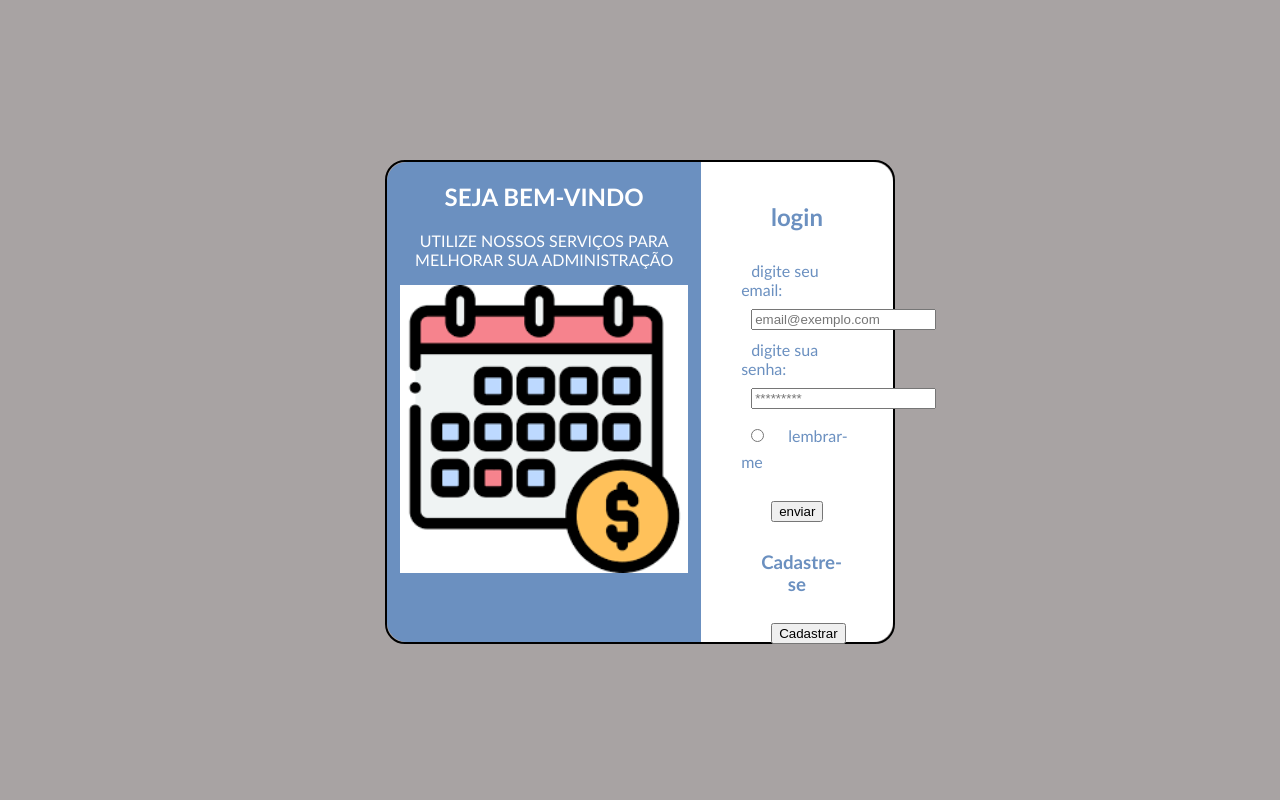
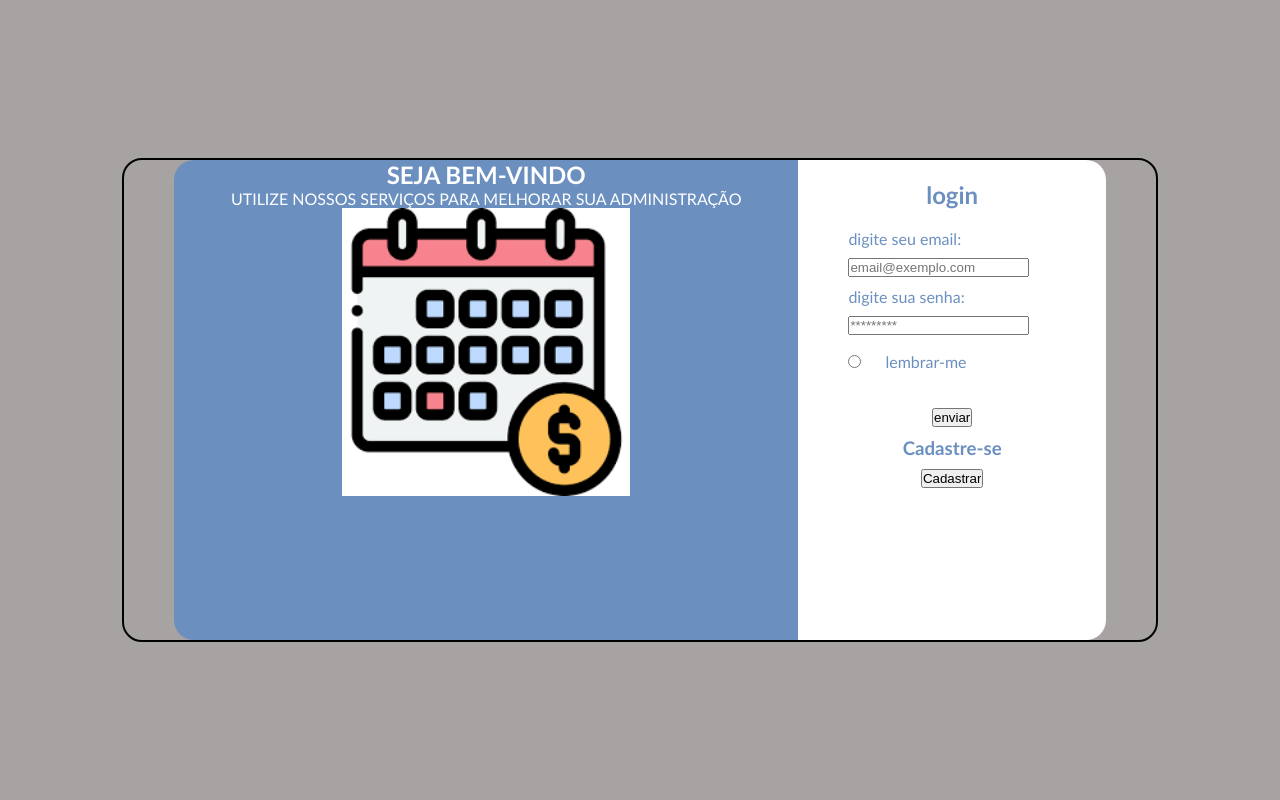
Before and after one commit to GSFZamai/Seminario03, a PHP site: page / in a window 1280 px wide. Run offline with PHP 8.4, Linux system fonts and the light colour scheme.

Commit message:
iniciado ajustes de estilo por Gabriel

```diff
--- a/css/estilo.css
+++ b/css/estilo.css
@@ -1,66 +1,80 @@
+/*
+    Costuma-se utilizar essa formatação para padronizar que todos os elementos da páginas terão o valor de margem e padding inicial de 0
+*/
+* {
+    margin: 0px;
+    padding: 0px;
+}
 
-body{
-    font-family:'Trebuchet MS', Arial, Helvetica, sans-serif;
-    background:rgba(168, 163, 163, 0.993);
-    margin-top:10em;
+/*
+    Optei por utilizar os recursos so flex, por ser mais intuitivo.
+    Como estou centralizando com justify-contente e align-items, removi as margens por não serem mais necessárias
+*/
+body {
+    height: 100vh;
+    font-family: 'Trebuchet MS', Arial, Helvetica, sans-serif;
+    background: rgba(168, 163, 163, 0.993);
+    display: flex;
+    justify-content: center;
+    align-items: center;
 }
 
 
-#principal{
-    width:40%;
-    height:30em;
-    margin: auto ;
-    border:2px solid black;
+/*
+    Removi margin aqui também por conta do flex para centralizar.
+
+*/
+#principal {
+    height: 30em;
+    padding: 0px 50px;
+    display: flex;
+    margin: auto;
+    border: 2px solid black;
     border-radius: 20px;
-    display:flex;
     min-width: 30%;
+}
 
+.recepcao {
+    width: 70%;
+    float: right;
+    margin: auto;
+    background-color: rgb(107, 144, 192);
+    margin: 0;
+    padding: 0;
+    text-align: center;
+    border-radius: 20px 0px 0px 20px;
+    color: white;
+}
 
+img {
+    width: 18em;
+    image-orientation: from-image;
+}
 
-}
-.login{
+.login {
     width: 30%;
-
     margin: 0;
     padding: 20px;
     text-align: center;
     background-color: white;
     border-radius: 0px 20px 20px 0px;
-    color:rgb(107, 144, 192);
+    color: rgb(107, 144, 192);
+}
 
-}
-.formulario{
-    text-align:left;
+.formulario {
+    text-align: left;
     padding: 10px;
     margin: 10px;
 
 }
-.botoes{
-    text-align:center;
+
+label,
+input {
+    margin: 10px;
+}
+
+.botoes {
+    text-align: center;
     padding: 10px;
     margin: 10px;
-
-
 }
-label,input{
-    margin:10px;
-}
-
-
-.recepcao{
-    width:70% ;
-
-    float: right;
-    margin: auto ;
-    background-color:rgb(107, 144, 192);
-    margin: 0;
-    padding: 0;
-    text-align:center;
-    border-radius: 20px 0px 0px 20px;
-    color: white;
-
-}
-img{
-    width: 18em;
-    image-orientation: from-image;
-}
--- a/index.html
+++ b/index.html
@@ -9,7 +9,9 @@
     <title>Login</title>
 </head>
 <body>
+
     <div id="principal">
+
         <div class="recepcao">
             <h2>SEJA BEM-VINDO</h2>
             <P>UTILIZE NOSSOS SERVIÇOS PARA MELHORAR SUA ADMINISTRAÇÃO</P>
```
